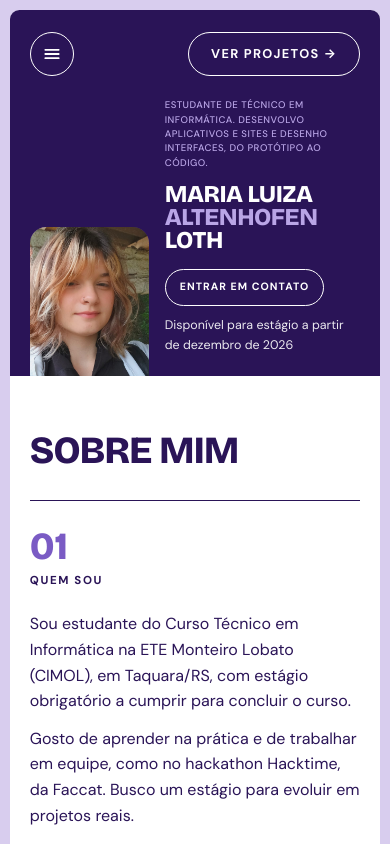
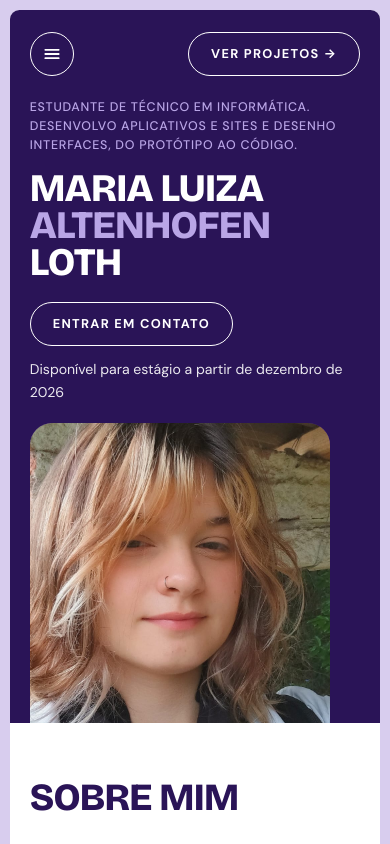
Before and after one commit to Lotth00/Lotth00, a plain HTML site: page portfolio/index.html in a window 390 px wide. Shown: the top 844 px of the page. Drawn offline with nearby package versions, Linux system fonts and the light colour scheme.

Commit message:
Reorganizar topo do portfólio no celular

```diff
--- a/portfolio/index.html
+++ b/portfolio/index.html
@@ -137,14 +137,13 @@ footer{background:var(--ink);color:#fff;padding-block:22px}
   .menu.open{transform:none;visibility:visible}
   .menu a{font-size:.9rem;padding:16px 0;border-bottom:1px solid rgba(255,255,255,.15);opacity:1}
   .side{display:none}
-  .hero-grid{grid-template-columns:minmax(110px,36%) 1fr;gap:16px;align-items:end;margin-top:0}
-  .photo{font-size:3rem;border-radius:16px 16px 0 0}
-  .hero-text{padding-bottom:20px}
-  .blurb{text-align:left;margin:0 0 14px;font-size:clamp(.6rem,1.8vw,.8rem);letter-spacing:.05em;line-height:1.5}
-  .hero h1{font-size:clamp(1.4rem,6.2vw,2.8rem)}
-  .avail{margin-top:16px;gap:10px}
-  .avail .btn{padding:9px 14px;font-size:.66rem}
-  .avail p{font-size:.78rem}
+  .hero-grid{grid-template-columns:1fr;gap:20px;align-items:start;margin-top:0}
+  .hero-text{order:-1;padding-bottom:0}
+  .blurb{text-align:left;margin:0 0 16px;font-size:.78rem;line-height:1.5}
+  .hero h1{font-size:clamp(2.2rem,10vw,3.4rem)}
+  .avail{margin-top:20px;gap:12px}
+  .avail p{font-size:.88rem}
+  .photo{max-width:300px;aspect-ratio:1}
   .row{grid-template-columns:1fr}
   .kv{grid-template-columns:1fr;gap:0}
   .kv dd{margin-bottom:10px}
```
